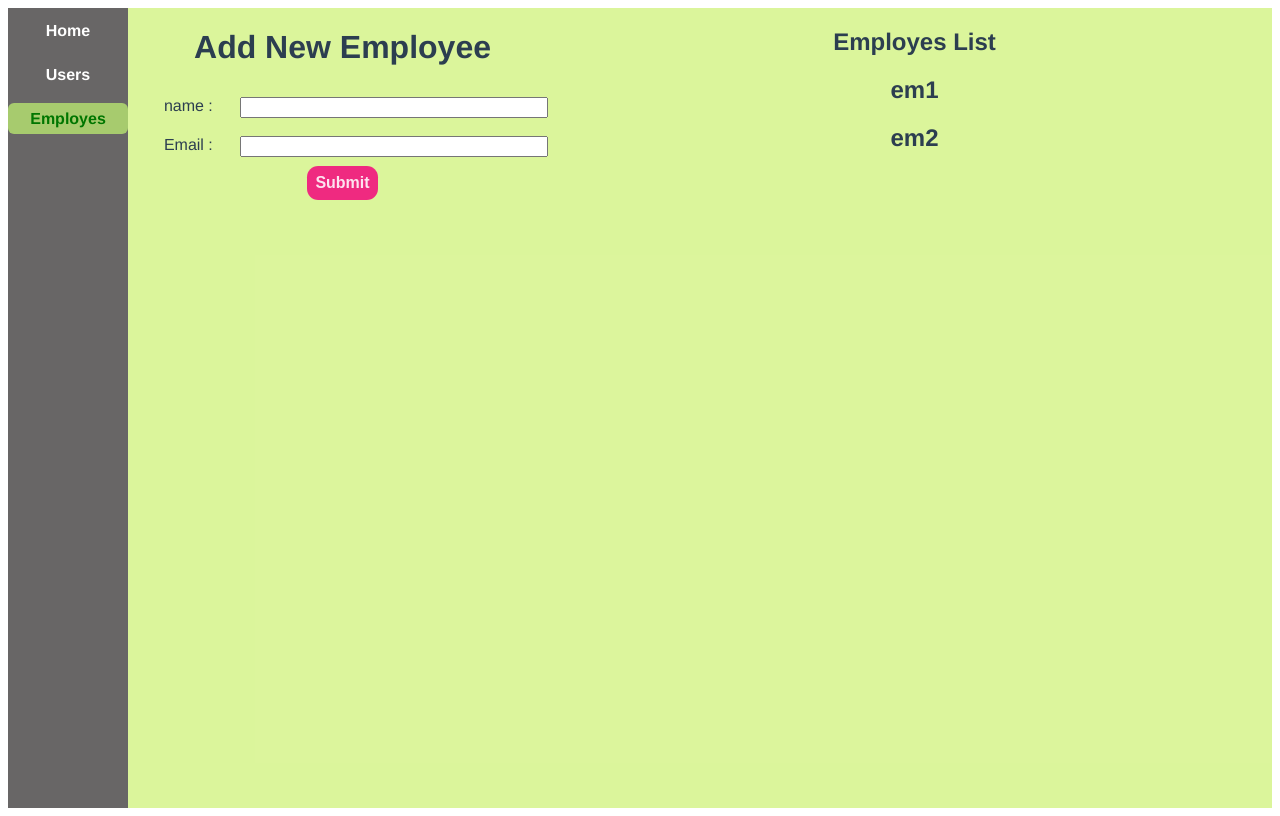
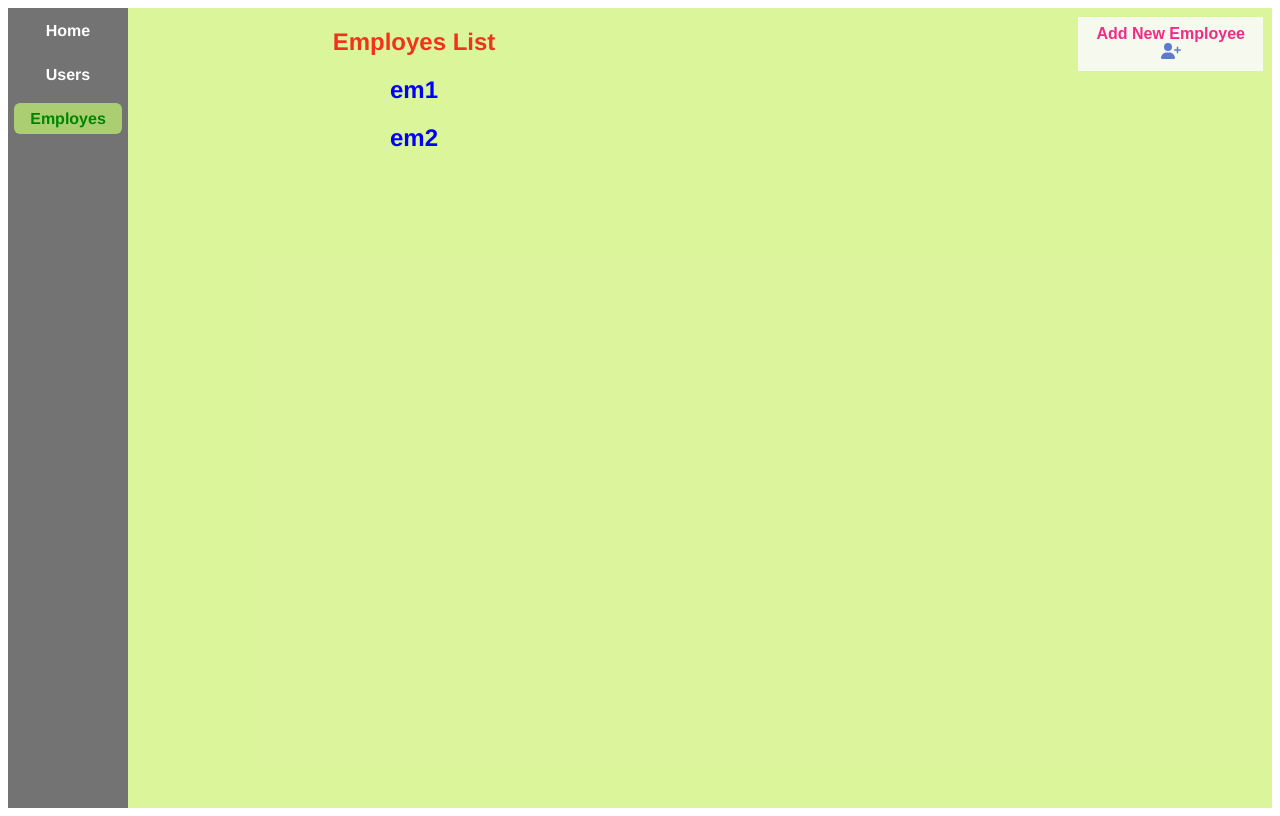
Before and after one commit to chepurivinod/trailproject, a Vue app: page /Employes in a window 1280 px wide. Built offline with nearby package versions, Linux system fonts and the light colour scheme.

Commit message:
changes in employes list and nave

```diff
--- a/src/App.vue
+++ b/src/App.vue
@@ -40,9 +40,9 @@ main {
   display: flex;
   gap: 0.8em;
   flex-direction: column;
-  padding: 0.5em 0;
+  padding: 0.5em 0.4em;
   width: 120px;
-  background-color: #535151df;
+  background-color: #747373;
 }
 .nav a {
   display: block;
@@ -52,8 +52,13 @@ main {
   padding: 0.4em 0.7em;
 
 }
-.nav a:hover, .nav a.router-link-exact-active {
-  color: rgb(0, 118, 0);
+.nav a:hover {
+  background-color: rgb(201, 198, 67);
+  color: rgba(41, 107, 249, 0.905);
+  border-radius: 5px;
+}
+.nav a.router-link-exact-active {
+  color: rgb(1, 132, 1);
   background-color: rgba(188, 237, 113, 0.748);
   border-radius: 6px;
 
--- a/src/components/AllEmployes/employeNew.vue
+++ b/src/components/AllEmployes/employeNew.vue
@@ -1,11 +1,29 @@
 <template>
     <div class="emplyes_view">
         <div>
-            <div>
-                <h1>Add New Employee</h1>
+            <section>
+                <h2 class="header-list">Employes List</h2>
+            </section>
+            <section v-for="employe in employees" :key="employe.name">
+                <h1 class="name-emp" @click="toggleEmail(employe)">{{ employe.name }}</h1>
+                <h4 class=email-emp v-if="employe.showemail">{{ employe.email }}</h4>
+            </section>
+        </div>
+        <div>
+            <div class="header">
+                <div>
+                    <h4 class="name-emp" v-if="addEmployee">Enter New Employee Details</h4>
+                </div>
+                <div class="add-btn">
+                    <button type="button" class="addEmpButton" @click="toggleAddNewEmployee" v-if="!addEmployee">
+                    Add New Employee
+                    <svg xmlns="http://www.w3.org/2000/svg" height="16" width="20" viewBox="0 0 640 512"><path fill="#5d7ad0" d="M96 128a128 128 0 1 1 256 0A128 128 0 1 1 96 128zM0 482.3C0 383.8 79.8 304 178.3 304h91.4C368.2 304 448 383.8 448 482.3c0 16.4-13.3 29.7-29.7 29.7H29.7C13.3 512 0 498.7 0 482.3zM504 312V248H440c-13.3 0-24-10.7-24-24s10.7-24 24-24h64V136c0-13.3 10.7-24 24-24s24 10.7 24 24v64h64c13.3 0 24 10.7 24 24s-10.7 24-24 24H552v64c0 13.3-10.7 24-24 24s-24-10.7-24-24z"/></svg>
+                    </button>
+                </div>
             </div>
-            <div>
-                <form @submit.prevent="newEmployee()">
+
+            <div v-if="addEmployee">
+                <form @submit.prevent="addNewEmployee()">
                 <div class="form-controll">
                     <label for="name">name : </label>
                     <input type="text" id="name" name="name" v-model="employee.name" required>
@@ -19,31 +37,26 @@
             </div>
 
         </div>
-        <div>
-            <section>
-                <h1>Employes List</h1>
-            </section>
-            <section v-for="employe in employees" :key="employe.name">
-                <h1 @click="toggleEmail(employe)">{{ employe.name }}</h1>
-                <h4 v-if="employe.showemail">{{ employe.email }}</h4>
-            </section>
-        </div>
     </div>
 </template>
 <script>
-import { ref } from 'vue'
+import { ref } from 'vue';
 export default {
     setup() {
         const employee = ref({
             name: '',
             email: '',
             showemail: false
-        })
+        });
+        let addEmployee = ref(false);
         const employees = ref([{ name: 'em1', email: 'yahooo@gmail.com',showemail: false }, { name: 'em2', email: 'google@gmail.com',showemail: false }]);
-
-        function newEmployee() {
+        function toggleAddNewEmployee () {
+            addEmployee.value = !addEmployee.value
+        }
+        function addNewEmployee() {
             employees.value.push(employee.value)
             employee.value = {}
+            addEmployee.value = !addEmployee.value
 
         }
 
@@ -53,16 +66,45 @@ export default {
 
 
         return {
-            employees, employee, newEmployee, toggleEmail
+            employees, addEmployee, employee, addNewEmployee, toggleEmail, toggleAddNewEmployee
         }
     }
 
 }
 </script>
 <style scoped>
+.header {
+    display: grid;
+    grid-template-columns: 4fr 2fr;
+    padding: 0.56em;
+    align-items: center;
+}
+.header h1 {
+    margin: 0
+}
+.header-list {
+    color:#f0331a;
+}
+.name-emp {
+    color: blue;
+
+}
+.email-emp {
+    color: rgba(179, 0, 30, 0.807);
+
+}
+.addEmpButton {
+    border: none;
+    background-color:#fbfbfbde;
+    color: #f1197eeb;
+    padding: 0.5em 0.4em;
+    font-size: 1em;
+    font-weight: bold;
+    cursor: pointer;
+}
 .emplyes_view {
     display : grid;
-    grid-template-columns: 3fr minmax(200px, 5fr);
+    grid-template-columns: minmax(200px, 3fr) 3fr;
 }
 .form-controll {
     display: grid;
```
